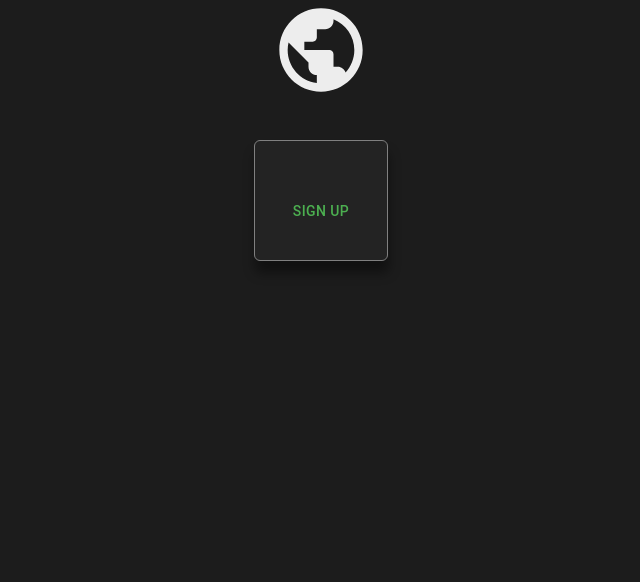
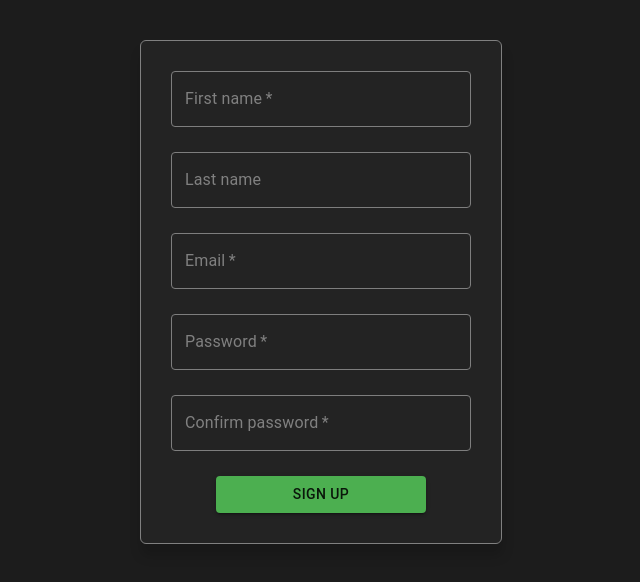
Before and after one commit to ArturBekhDEV/Intern-ui, a React (Vite) app: page /sign-up in a window 1280 px wide. Shown: the top 582 px of the page, without its empty margins (319-959 px from the left). Built offline with nearby package versions, Linux system fonts and the light colour scheme.

Commit message:
feature: add styles for form and moved fields to constants

```diff
--- a/src/components/BlockWrapper/BlockWrapper.styles.ts
+++ b/src/components/BlockWrapper/BlockWrapper.styles.ts
@@ -10,6 +10,6 @@ export const styles = {
     alignItems: "center",
     flexDirection: "column",
     gap: "20px",
-    boxShadow: "1px 12px 12px rgba(0, 0, 0, 0.4)",
+    boxShadow: "1px 12px 12px rgba(0, 0, 0, 0.15)",
   },
 };
--- a/src/components/BlockWrapper/BlockWrapper.tsx
+++ b/src/components/BlockWrapper/BlockWrapper.tsx
@@ -6,7 +6,7 @@ import { spliceSx } from "@/utils/splice-sx";
 
 interface BlockWrapperProps {
   children: ReactElement | ReactElement[];
-  sx?: SxProps
+  sx?: SxProps;
 }
 
 const BlockWrapper: FC<BlockWrapperProps> = ({ children, sx }) => {
--- /dev/null
+++ b/src/components/SignUpForm/SignUpForm.constants.ts
@@ -0,0 +1,37 @@
+export const inputs = [
+  {
+    id: "firstName",
+    label: "First name",
+    placeholder: "Enter your first name",
+    required: true,
+  },
+  {
+    id: "lastName",
+    label: "Last name",
+    placeholder: "Enter your last name",
+    required: false,
+  },
+  {
+    id: "email",
+    label: "Email",
+    placeholder: "Enter your email",
+    required: true,
+  },
+  {
+    id: "password",
+    label: "Password",
+    placeholder: "Enter your passwoord",
+    required: true,
+  },
+  {
+    id: "confirmPassword",
+    label: "Confirm password",
+    placeholder: "Please confirm your password",
+    required: true,
+  },
+];
+
+export const initialValues: Record<string, string> = {};
+inputs.forEach((input) => {
+  initialValues[input.id] = "";
+});
--- a/src/components/SignUpForm/SignUpForm.styles.ts
+++ b/src/components/SignUpForm/SignUpForm.styles.ts
@@ -1,21 +1,49 @@
+import palette from "@/styles/app-theme/app.palette";
+
 export const styles = {
   root: {
-    // width:'100%'
     display: "flex",
     justifyContent: "center",
     alignItems: "center",
     flexDirection: "column",
   },
   block: {
-    maxWidth: "400px",
-    display: 'flex',
-    flexDirection: 'column',
-    alignItems: 'center'
+    display: "flex",
+    flexDirection: "column",
+    alignItems: "center",
   },
   form: {
-    marginTop: "20px",
+    display: "flex",
+    flexDirection: "column",
+    alignItems: "center",
+    justifyContent: "center",
+    minWidth:'300px'
   },
   icon: {
     fontSize: "100px",
   },
+  input: {
+    width: "100%",
+    "& input": {
+      color: palette.basic.white,
+    },
+    mb: "25px",
+    "& .MuiInputLabel-root": {
+      color: "gray",
+    },
+    "& .MuiInputBase-input::placeholder": {
+      color: palette.basic.white, // Placeholder color when not focused (white)
+    },
+    "& .MuiOutlinedInput-root": {
+      "& fieldset": {
+        borderColor: palette.basic.grey, // Default border color
+      },
+      "&:hover:not(.Mui-focused) fieldset": {
+        borderColor: palette.basic.grey, // Border color on hover when not focused
+      },
+    },
+  },
+  button: {
+    width: '70%'
+  }
 };
--- a/src/components/SignUpForm/SignUpForm.tsx
+++ b/src/components/SignUpForm/SignUpForm.tsx
@@ -2,33 +2,43 @@ import { Field, Form, Formik } from "formik";
 
 import Box from "@mui/material/Box";
 import Button from "@mui/material/Button";
-import PublicIcon from "@mui/icons-material/Public";
 
 import BlockWrapper from "@/components/BlockWrapper/BlockWrapper";
 import { styles } from "@/components/SignUpForm/SignUpForm.styles";
 import { TextField } from "@mui/material";
+import {
+  initialValues,
+  inputs,
+} from "@/components/SignUpForm/SignUpForm.constants";
 
 const SignUpForm = () => {
   return (
     <Box sx={styles.root}>
-      <PublicIcon sx={styles.icon} />
       <BlockWrapper sx={styles.block}>
         <Formik
-          initialValues={{ firstName: "" }}
-          onSubmit={async (values) => {
+          initialValues={initialValues}
+          onSubmit={async (values, { resetForm }) => {
             console.log("Values", values);
+            resetForm();
           }}
         >
           <Form style={styles.form}>
-            <Field
-              id="firstName"
-              placeholder="Enter you first name"
-              name="firstName"
-              render={({ field, form }) => {
-                <TextField name={"firstName"} />;
-              }}
-            ></Field>
-            <Button type="submit">Sign Up</Button>
+            {inputs.map((input) => (
+              <Field
+                key={input.id}
+                id={input.id}
+                autoComplete="off"
+                sx={styles.input}
+                as={TextField}
+                label={input.label}
+                name={input.id}
+                placeholder={input.placeholder}
+                required={input.required}
+              />
+            ))}
+            <Button variant="contained" type="submit" sx={styles.button}>
+              Sign Up
+            </Button>
           </Form>
         </Formik>
       </BlockWrapper>
--- a/src/routes/index.tsx
+++ b/src/routes/index.tsx
@@ -10,6 +10,7 @@ export default createBrowserRouter([
   {
     path: "/sign-up",
     element: <SignUpForm />,
+    index: true,
   },
   {
     path: "/sign-in",
```
